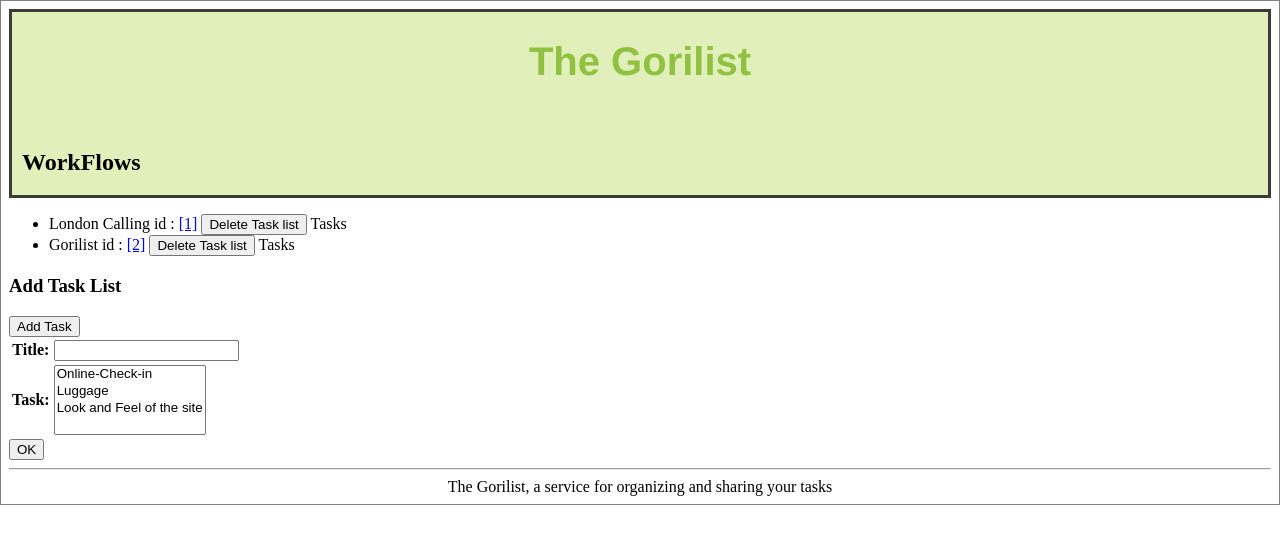
After one commit to Gkastrin/gorilist, a Django app: template gorilist/templates/gorilist/index_new.html in a window 1280 px wide. The commit adds this page. Shown: the top 544 px of the page. Run offline with Django 3.2, Linux system fonts and the light colour scheme; the template is opened without the code that fills it: values that come from a table or form of the project are taken from there, others are empty; data comes from the database, SQL or seed files in the repository; both versions use the stored data as it was after the commit; parts of the project's set-up code (start-up, migrations or seed data) failed here and were passed over.

Commit message:
another commit

```diff
--- a/gorilist/gorilist/forms.py
+++ b/gorilist/gorilist/forms.py
@@ -4,11 +4,12 @@ from django import forms
 from models import Note, Task, TaskList
 from django.forms.extras.widgets import SelectDateWidget
 from django.forms import ModelForm, ModelMultipleChoiceField, Form
+from datetime import datetime
 
 class NoteForm(forms.ModelForm):
     title = forms.CharField(max_length=250)
     body = forms.CharField(widget=forms.Textarea)
-    pub_date = forms.DateField(widget=SelectDateWidget )
+    pub_date = forms.DateField(widget=forms.HiddenInput, initial=datetime.now() )
     class Meta:
         model = Note
 
@@ -17,14 +18,14 @@ class TaskForm(forms.ModelForm):
     title = forms.CharField(max_length=250)
     body = forms.CharField(widget=forms.Textarea)
     note = forms.ModelMultipleChoiceField(queryset=Note.objects.all(), required=False)
-    pub_date = forms.DateField(widget=SelectDateWidget)
+    pub_date = forms.DateField(widget=forms.HiddenInput, initial=datetime.now())
     class Meta:
         model = Task
 
 class TaskListForm(forms.ModelForm):
-    task = forms.ModelMultipleChoiceField(queryset=Task.objects.all())
     title = forms.CharField(max_length=250)
-    pub_date= forms.DateField(widget=SelectDateWidget)
-    last_change = forms.DateField(widget=SelectDateWidget)
+    task = forms.ModelMultipleChoiceField(queryset=Task.objects.all(), required=False)
+    pub_date= forms.DateField(widget=forms.HiddenInput, initial=datetime.now())
+    last_change = forms.DateField( initial=datetime.now(), widget=forms.HiddenInput)
     class Meta:
         model = TaskList
--- a/gorilist/gorilist/models.py
+++ b/gorilist/gorilist/models.py
@@ -21,8 +21,8 @@ class Task(models.Model):
         return self.title
 
 class TaskList(models.Model):
+    title = models.TextField(max_length=250)
     task = models.ManyToManyField(Task)
-    title = models.TextField(max_length=250)
     pub_date = models.DateField('date published')
     last_change = models.DateField('latest change')
 
--- a/gorilist/gorilist/urls.py
+++ b/gorilist/gorilist/urls.py
@@ -7,7 +7,8 @@ from models import TaskList, Note
 admin.autodiscover()
 
 urlpatterns = patterns('',
-    url(r'^$', views.IndexView.as_view(), name='index'),
+    # url(r'^$', views.IndexView.as_view(), name='index'),
+    url(r'^$', views.index, name='index'),
     url(r'^admin/', include(admin.site.urls)),
     url(r'^notes/$', views.NoteListView.as_view(), name='notes'),
     url(r'^tasks/$', views.TaskListView.as_view(), name='tasks'),
@@ -23,4 +24,5 @@ urlpatterns = patterns('',
     url(r'^new_note/(?P<t_id>\d+)/$', views.get_note, name='new_note'),
     url(r'tasks/(?P<t_l_id>\d+)/$',views.taskspage, name="task_list"),
     url(r'^notes/(?P<t_id>\d+)/$', views.notespage, name="note_list" ),
+    # url(r'^index_test/$', views.index, name='new index'),
 )
--- a/gorilist/templates/gorilist/base.html
+++ b/gorilist/templates/gorilist/base.html
@@ -1,25 +1,21 @@
 <!DOCTYPE html>
 {% load staticfiles %}
 
-<html>
+<html style="border-style: solid; border-color:grey;border-width:1px;">
     <head>
-        <table>
-            <tr><td><img src="{% static 'Gorilla.jpeg' %}" alt="Gorilist_Logo"/></td>
-                <td><h2>Gorilist - List your tasks the gorilla way -- {% block title %} {% endblock %}</h2></td>
-            </tr>
-        </table>
+        <div  style="background-color : #E1EFBB ;border-width:3px;border-style:solid;border-color:#3C3B37" >
+            <!--<img src="{% static 'gorilist.png' %}" alt="Gorilist_Logo" style = " position:relative; top:10%; left:40%;" /><br>-->
+            <h1 style="text-align:center;color:#90C140;font-family:Helvetica;font-size:250%">The Gorilist </h1><br>
+            <h2 style="position:relative;left:10px;">{% block title %} {% endblock %}</h2>
+        </div>
     </head>
-
     <body>
         <div>
             {% block body_block %} {% endblock %}
         </div>
-
         <hr />
-
-        <div style="margin-right:auto;margin-left:auto;width:10%">
-            ...................
+        <div style="text-align:center;">
+            The Gorilist, a service for organizing and sharing your tasks
         </div>
-
     </body>
 </html>
--- a/gorilist/templates/gorilist/index.html
+++ b/gorilist/templates/gorilist/index.html
@@ -1,6 +1,6 @@
 {% extends 'base.html' %}
 
-{% block title %}<h2>Task Lists</h2> {% endblock %}
+{% block title %} WorkFlows {% endblock %}
 
 {% block body_block %}
 
--- /dev/null
+++ b/gorilist/templates/gorilist/index_new.html
@@ -0,0 +1,37 @@
+{% extends 'base.html' %}
+
+{% block title %} WorkFlows {% endblock %}
+
+{% block body_block %}
+
+    {% if tasklists %}
+        <ul>
+        {% for tasklist in tasklists %}
+            <li>
+
+                    <td>{{ tasklist.title }}</td>
+                    <td> id : <a href="/tasks/{{ tasklist.id }}">[{{ tasklist.id }}]</a></td>
+                    <td><a href="/remove_T_L/{{ tasklist.id }}" style="text-decoration:none">
+                        <input type="button" value="Delete Task list" ></a>
+                    </td>
+                Tasks
+                {% for task in tasks %}
+                    {% if task.t_l_id == tasklist.id %}
+                        <td>-->{{ task.title }} <a href="/notes/{{task.id}}" style="text-decoration:none">[{{ task.id }}]</a></td>
+                    {% endif %}
+                {% endfor %}
+            </li>
+        {% endfor %}
+        </ul>
+    {% endif %}
+    <h3>Add Task List</h3>
+    <form action=" " method="post">
+        {% csrf_token%}
+            <table>
+                {{ form.as_table }} <a href="/new_task/" style="text-decoration:none"><input type="button" value="Add Task"></a>
+            </table>
+            <input type="submit" value="OK">
+    </form>
+
+
+{% endblock %}
--- a/gorilist/templates/gorilist/notes.html
+++ b/gorilist/templates/gorilist/notes.html
@@ -1,5 +1,6 @@
-{% block content %}
-    <h2>All the Notes</h2>
+{% extends 'base.html' %}
+{% block title %} All the Notes {% endblock %}
+{% block body_block %}
     <ul>
     {% for note in object_list %}
         <li>
--- a/gorilist/templates/gorilist/notes_add.html
+++ b/gorilist/templates/gorilist/notes_add.html
@@ -1,5 +1,6 @@
-{% block content %}
-        <h2>Add Note</h2>
+{% extends 'base.html' %}
+{% block title %} Add Note {% endblock %}
+{% block body_block %}
         <form action=" " method="post">
             {% csrf_token %}
             <table>
--- a/gorilist/templates/gorilist/task_list_add.html
+++ b/gorilist/templates/gorilist/task_list_add.html
@@ -1,5 +1,6 @@
-{% block content %}
-        <h2>Add Task List</h2>
+{% extends 'base.html'%}
+{% block title%} Add Task List {% endblock %}
+{% block body_block %}
         <form action=" " method="post">
             {% csrf_token%}
             <table>
--- a/gorilist/templates/gorilist/task_notes.html
+++ b/gorilist/templates/gorilist/task_notes.html
@@ -1,5 +1,7 @@
-{% block content %}
-    <h2>Notes</h2>
+{% extends 'base.html'%}
+{%block title %} Notes {% endblock %}
+
+{% block body_block %}
     <ul>
         {% for note in result %}
             <li>{{ note.title }} -- id : {{ note.id }}<br>Body : {{ note.body }}<br>Pub_date : {{ note.pub_date }}
--- a/gorilist/templates/gorilist/tasklist_tasks.html
+++ b/gorilist/templates/gorilist/tasklist_tasks.html
@@ -1,5 +1,7 @@
-{% block content %}
-    <h2>Tasks</h2>
+{% extends 'base.html'%}
+{% block title %} Tasks {% endblock %}
+
+{% block body_block %}
     <ul>
     {% for task in result %}
         <li><a href="/notes/{{task.id}}">{{ task.title }} -- id : {{ task.id }}</a>
--- a/gorilist/templates/gorilist/tasks.html
+++ b/gorilist/templates/gorilist/tasks.html
@@ -1,5 +1,5 @@
 {% extends 'base.html' %}
-{% block title %}<h2>All the Tasks</h2>{% endblock %}
+{% block title %} All the Tasks {% endblock %}
 {% block body_block %}
     <ul>
     {% for task in object_list %}
--- a/gorilist/templates/gorilist/tasks_add.html
+++ b/gorilist/templates/gorilist/tasks_add.html
@@ -1,5 +1,7 @@
-{% block content %}
-        <h2>Add Task</h2>
+{% extends 'base.html' %}
+{% block title %} Add Task {% endblock %}
+{% block body_block %}
+
         <form action=" " method="post">
             {% csrf_token %}
             <table>
```
Also changed, not shown: gorilist/gorilist/views.py (+24 -2 lines), gorilist/db.sqlite3, gorilist/static/gorilist.png (added).
